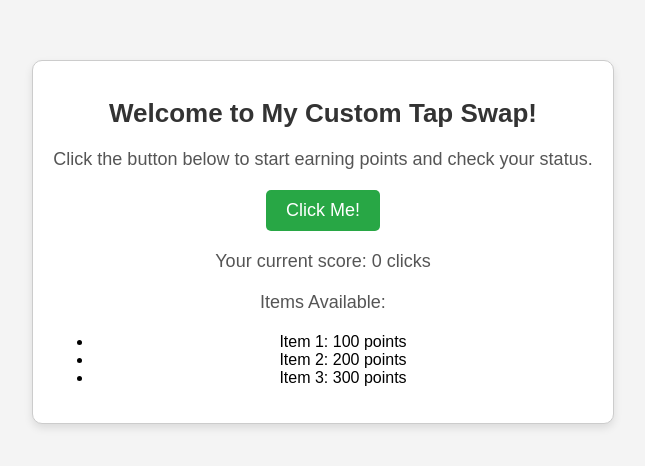
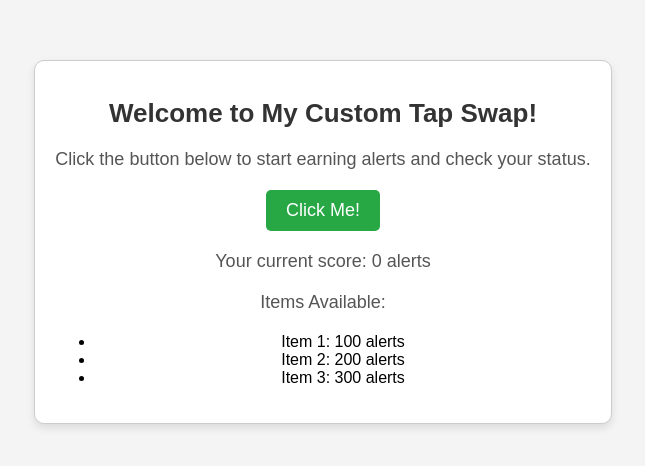
Before and after one commit to aliz022222/web45454, a plain HTML site: page index.html in a window 1280 px wide. Shown: the part 158-624 px from the top of the page, without its empty margins (317-962 px from the left). Drawn offline with Linux system fonts and the light colour scheme.

Commit message:
Add files via upload

```diff
--- a/index.html
+++ b/index.html
@@ -56,17 +56,17 @@
 <body>
     <div class="container">
         <h1>Welcome to My Custom Tap Swap!</h1>
-        <p>Click the button below to start earning points and check your status.</p>
+        <p>Click the button below to start earning alerts and check your status.</p>
         <button onclick="incrementScore()">Click Me!</button>
         <div class="scoreboard">
-            <p>Your current score: <span id="score">0</span> clicks</p>
+            <p>Your current score: <span id="score">0</span> alerts</p>
         </div>
         <div class="item">
             <p>Items Available:</p>
             <ul>
-                <li>Item 1: 100 points</li>
-                <li>Item 2: 200 points</li>
-                <li>Item 3: 300 points</li>
+                <li>Item 1: 100 alerts</li>
+                <li>Item 2: 200 alerts</li>
+                <li>Item 3: 300 alerts</li>
             </ul>
         </div>
     </div>
```
